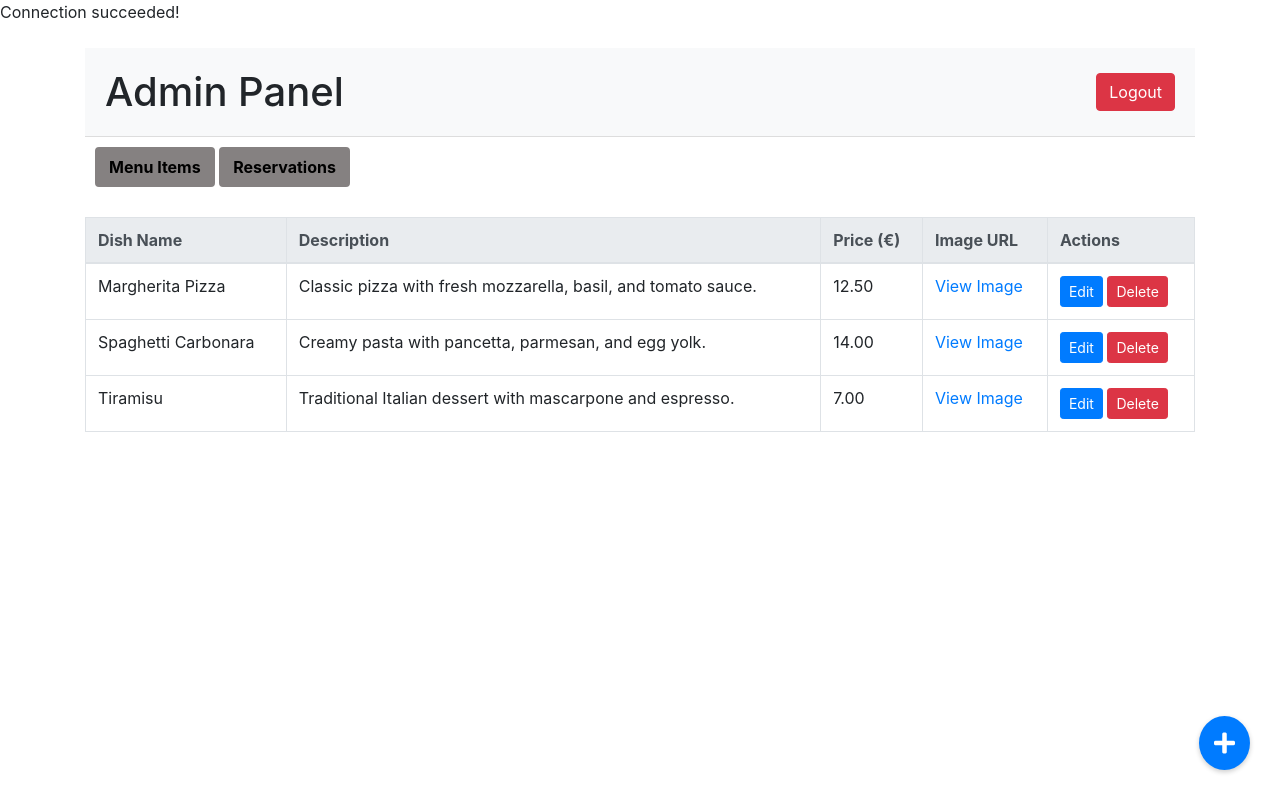
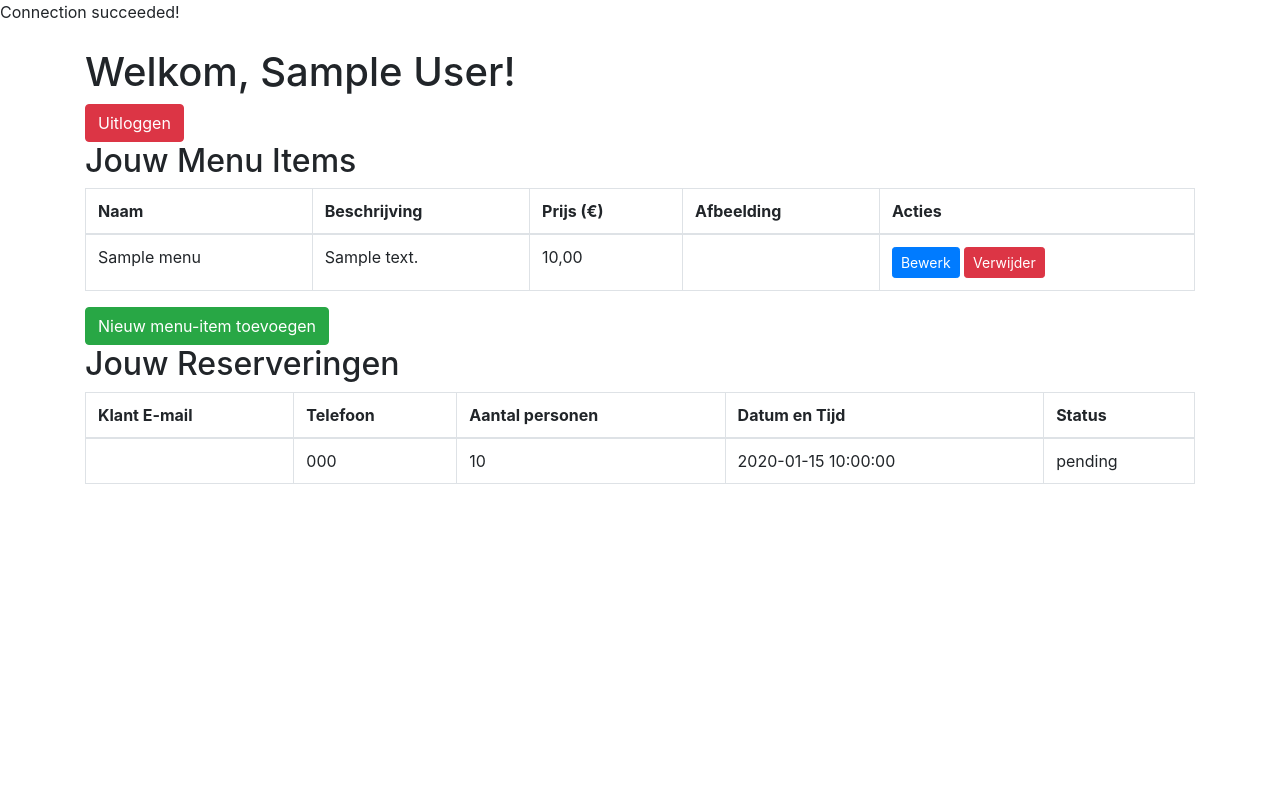
Before and after one commit to RickHogenhout3/TableTime, a PHP site: page /admin/index.php in a window 1280 px wide. Run offline with PHP 8.4, Linux system fonts and the light colour scheme; the visitor is signed in with stand-in values (Sample User, id 1); tables that the repository leaves empty hold one stand-in row (values such as "Sample post"); data that the repository does not hold is empty.

Commit message:
menu can now be edited and deleted

```diff
--- a/admin/index.php
+++ b/admin/index.php
@@ -6,211 +6,84 @@
     exit();
 }
 
+$restaurant_id = $_SESSION["restaurant_id"];
+
+$queryMenu = "SELECT * FROM menus WHERE restaurant_id = ?";
+$stmtMenu = $connect->prepare($queryMenu);
+$stmtMenu->execute([$restaurant_id]);
+$menuItems = $stmtMenu->fetchAll();
+
+// Haal reserveringen op voor het ingelogde restaurant
+$queryReservations = "SELECT * FROM reservations WHERE restaurant_id = ?";
+$stmtReservations = $connect->prepare($queryReservations);
+$stmtReservations->execute([$restaurant_id]);
+$reservations = $stmtReservations->fetchAll();
 ?>
 
 <!DOCTYPE html>
-<html lang="en">
+<html lang="nl">
 <head>
     <meta charset="UTF-8">
     <meta name="viewport" content="width=device-width, initial-scale=1.0">
     <title>Table Time - Admin Panel</title>
     <link rel="stylesheet" href="https://stackpath.bootstrapcdn.com/bootstrap/4.5.2/css/bootstrap.min.css">
-    <link rel="stylesheet" href="https://cdnjs.cloudflare.com/ajax/libs/font-awesome/5.15.4/css/all.min.css">
-    <style>
-        .admin-header {
-            display: flex;
-            justify-content: space-between;
-            align-items: center;
-            padding: 20px;
-            background-color: #f8f9fa;
-            border-bottom: 1px solid #ddd;
-        }
-        .admin-header h1 {
-            margin: 0;
-        }
-        .admin-table {
-            margin-top: 20px;
-        }
-        .toggle-buttons {
-            padding: 10px;
-        }
-
-        .menu-button {
-            color: black;
-            font-weight: bold;
-            background-color: rgb(133, 129, 129);
-            border: 2px solid rgb(133, 129, 129);
-        }
-
-        .menu-button:hover {
-            color: white;
-            background-color: #E5AB0C;
-            border: 2px solid #E5AB0C;
-        }
-
-        .menu-button:active {
-            color: white !important;
-            background-color: #E5AB0C !important;
-            border: 2px solid #E5AB0C !important;
-        }
-
-        .reservation-button {
-            color: black;
-            font-weight: bold;
-            background-color: rgb(133, 129, 129);
-            border: 2px solid rgb(133, 129, 129);
-        }
-
-        .reservation-button:hover {
-            color: white;
-            background-color: #E5AB0C;
-            border: 2px solid #E5AB0C;
-        }
-
-        .reservation-button:active {
-            color: white !important;
-            background-color: #E5AB0C !important;
-            border: 2px solid #E5AB0C !important;
-        }
-
-        .btn-add-product {
-            position: fixed; /* Gebruik fixed zodat het altijd zichtbaar is */
-            bottom: 30px;
-            right: 30px;
-            border-radius: 50%;
-            padding: 15px;
-            font-size: 24px;
-            background-color: #007bff;
-            color: white;
-            border: none;
-            box-shadow: 0 2px 5px rgba(0,0,0,0.2);
-            display: flex;
-            align-items: center;
-            justify-content: center;
-        }
-        .btn-add-product:hover {
-            background-color: #0056b3; /* Donkerdere kleur bij hover */
-        }
-    </style>
 </head>
 <body>
     <div class="container mt-4">
-        <div class="admin-header">
-            <h1>Admin Panel</h1>
-            <a href="logout.php" class="btn btn-danger">Logout</a>
-        </div>
+        <h1>Welkom, <?= htmlspecialchars($_SESSION["restaurant_name"]); ?>!</h1>
+        <a href="logout.php" class="btn btn-danger">Uitloggen</a>
 
-        <div class="toggle-buttons">
-            <button id="toggle-products" class="menu-button btn btn-warning">Menu Items</button>
-            <button id="toggle-orders" class="reservation-button btn btn-warning">Reservations</button>
-        </div>
-
-        <div id="product-table" class="admin-table">
-            <table class="table table-bordered table-hover">
-                <thead class="thead-light">
+        <h2>Jouw Menu Items</h2>
+        <table class="table table-bordered">
+            <thead>
                 <tr>
-                        <th>Dish Name</th>
-                        <th>Description</th>
-                        <th>Price (€)</th>
-                        <th>Image URL</th>
-                        <th>Actions</th>
+                    <th>Naam</th>
+                    <th>Beschrijving</th>
+                    <th>Prijs (€)</th>
+                    <th>Afbeelding</th>
+                    <th>Acties</th>
                 </tr>
             </thead>
             <tbody>
-                    <!-- Mock data from menus table -->
+                <?php foreach ($menuItems as $item): ?>
                     <tr>
-                        <td>Margherita Pizza</td>
-                        <td>Classic pizza with fresh mozzarella, basil, and tomato sauce.</td>
-                        <td>12.50</td>
-                        <td><a href="https://example.com/images/margherita.jpg" target="_blank">View Image</a></td>
+                        <td><?= htmlspecialchars($item['name']); ?></td>
+                        <td><?= htmlspecialchars($item['description']); ?></td>
+                        <td><?= number_format($item['price'], 2, ',', '.'); ?></td>
+                        <td> <?= !empty($item['image_url']) ? '<img src="' . htmlspecialchars($item['image_url']) . '" width="50">' : ''; ?> </td>
                         <td>
-                            <button class="btn btn-primary btn-sm">Edit</button>
-                            <button class="btn btn-danger btn-sm">Delete</button>
+                            <a href="edit_menu.php?id=<?= $item['id']; ?>" class="btn btn-primary btn-sm">Bewerk</a>
+                            <a href="delete_menu.php?id=<?= $item['id']; ?>" class="btn btn-danger btn-sm" onclick="return confirm('Weet je zeker dat je dit wilt verwijderen?');">Verwijder</a>
                         </td>
                     </tr>
-                    <tr>
-                        <td>Spaghetti Carbonara</td>
-                        <td>Creamy pasta with pancetta, parmesan, and egg yolk.</td>
-                        <td>14.00</td>
-                        <td><a href="https://example.com/images/carbonara.jpg" target="_blank">View Image</a></td>
-                        <td>
-                            <button class="btn btn-primary btn-sm">Edit</button>
-                            <button class="btn btn-danger btn-sm">Delete</button>
-                        </td>
-                    </tr>
-                    <tr>
-                        <td>Tiramisu</td>
-                        <td>Traditional Italian dessert with mascarpone and espresso.</td>
-                        <td>7.00</td>
-                        <td><a href="https://example.com/images/tiramisu.jpg" target="_blank">View Image</a></td>
-                        <td>
-                            <button class="btn btn-primary btn-sm">Edit</button>
-                            <button class="btn btn-danger btn-sm">Delete</button>
-                        </td>
-                    </tr>
+                <?php endforeach; ?>
             </tbody>
         </table>
-            <!-- Add Product Button -->
-         <a href="menu.php">
-         <button id="add-product-btn" class="btn btn-add-product" title="Add New Product">
-            <i class="fas fa-plus"></i> <!-- Gebruik Font Awesome voor + icoon -->
-        </button>
-         </a>
-        </div>
+        <a href="menu.php" class="btn btn-success">Nieuw menu-item toevoegen</a>
 
-        <div id="reservation-table" class="admin-table" style="display: none;">
-            <table class="table table-bordered table-hover">
-                <thead class="thead-light">
+        <h2>Jouw Reserveringen</h2>
+        <table class="table table-bordered">
+            <thead>
                 <tr>
-                        <th>Customer Email</th>
-                        <th>Phone</th>
-                        <th>Party Size</th>
-                        <th>Reservation Time</th>
-                        <th>Special Requests</th>
+                    <th>Klant E-mail</th>
+                    <th>Telefoon</th>
+                    <th>Aantal personen</th>
+                    <th>Datum en Tijd</th>
                     <th>Status</th>
                 </tr>
             </thead>
             <tbody>
-                    <!-- Mock data from reservations table -->
+                <?php foreach ($reservations as $reservation): ?>
                     <tr>
-                        <td>john.doe@example.com</td>
-                        <td>+123456789</td>
-                        <td>4</td>
-                        <td>2024-12-06 19:30</td>
-                        <td>Window seat if available.</td>
-                        <td>Confirmed</td>
+                        <td><?= htmlspecialchars($reservation['customer_email']); ?></td>
+                        <td><?= htmlspecialchars($reservation['phone']); ?></td>
+                        <td><?= htmlspecialchars($reservation['party_size']); ?></td>
+                        <td><?= htmlspecialchars($reservation['reservation_time']); ?></td>
+                        <td><?= htmlspecialchars($reservation['status']); ?></td>
                     </tr>
-                    <tr>
-                        <td>jane.smith@example.com</td>
-                        <td>+987654321</td>
-                        <td>2</td>
-                        <td>2024-12-07 18:00</td>
-                        <td>None</td>
-                        <td>Pending</td>
-                    </tr>
-                    <tr>
-                        <td>alex.jones@example.com</td>
-                        <td>+1122334455</td>
-                        <td>6</td>
-                        <td>2024-12-06 20:00</td>
-                        <td>Birthday celebration setup.</td>
-                        <td>Cancelled</td>
-                    </tr>
+                <?php endforeach; ?>
             </tbody>
         </table>
     </div>
-    </div>
-
-    <script>
-        document.getElementById("toggle-products").addEventListener("click", function () {
-            document.getElementById("product-table").style.display = "block";
-            document.getElementById("reservation-table").style.display = "none";
-        });
-
-        document.getElementById("toggle-orders").addEventListener("click", function () {
-            document.getElementById("product-table").style.display = "none";
-            document.getElementById("reservation-table").style.display = "block";
-        });
-    </script>
 </body>
 </html>
```
Also changed, not shown: admin/delete_menu.php (added, +31 -0 lines), admin/edit_menu.php (added, +116 -0 lines), admin/menu.php (+102 -0 lines). Lines whose indentation alone changed are shown as unchanged.
